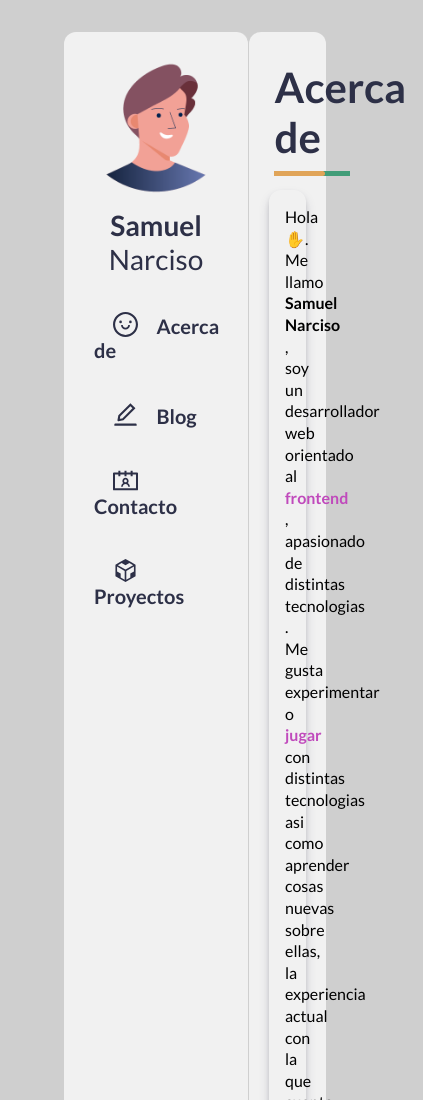
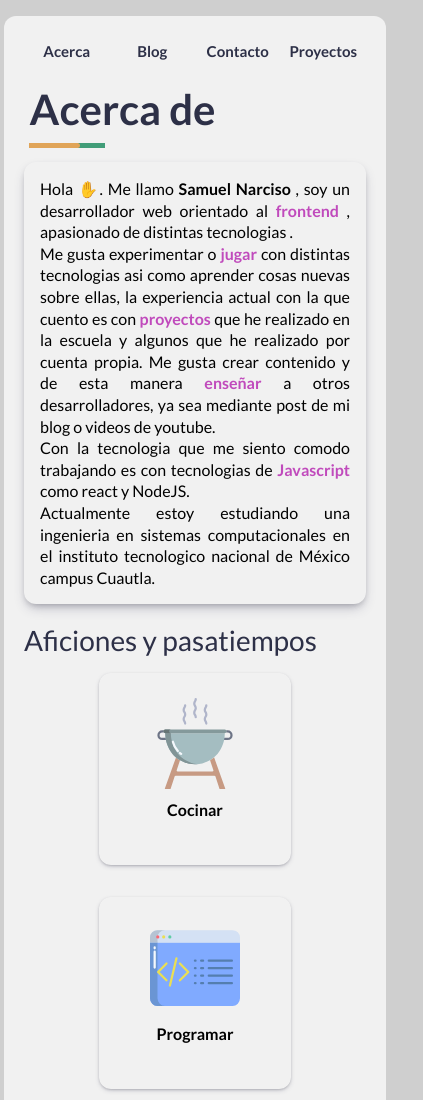
Before and after one commit to SamuelNarciso/web-personal, a Gatsby site: page / in a window 390 px wide. Shown: the top 1100 px of the page, 423 px wide, since content can reach past the window. Built offline with nearby package versions, Linux system fonts and the light colour scheme; Gatsby itself is replaced by a stand-in of ours.

Commit message:
responsive implementado

```diff
--- /dev/null
+++ b/src/components/autor.js
@@ -0,0 +1,17 @@
+import React from 'react';
+import user from '../images/avatar.png';
+
+const Autor = () => (
+  <div className="autor">
+    <div className="avatar">
+      <img src={user} alt="creador de la pagina web Samuel Narciso" />
+    </div>
+
+    <h1 className="titulo t-center">
+      <span className="bold"> Samuel </span>
+      <span className="regular"> Narciso </span>
+    </h1>
+  </div>
+);
+
+export default Autor;
--- a/src/components/layout.js
+++ b/src/components/layout.js
@@ -3,26 +3,21 @@ import PropTypes from 'prop-types';
 
 import '../styles/global-styles.css';
 import Nav from './nav';
-import user from '../images/avatar.png';
+
+import Autor from './autor';
 
 const Layout = ({ children }) => {
   return (
     <div className="wrapper">
       <aside className="side">
-        <div className="avatar">
-          <img src={user} alt='creador de la pagina web Samuel Narciso'/>
-        </div>
-
-        <h1 className="titulo t-center">
-          <span className="bold"> Samuel </span>{' '}
-          <span className="regular"> Narciso </span>
-        </h1>
+        <Autor />
         <Nav />
-
-        <div className="icons-social"></div>
       </aside>
 
-      <div className="content">{children}</div>
+      <div className="content">
+        <Nav  clase="menu-mobil " />
+        {children}
+      </div>
     </div>
   );
 };
--- a/src/components/nav.js
+++ b/src/components/nav.js
@@ -8,13 +8,14 @@ import {
   CodeSandboxOutlined,
 } from '@ant-design/icons';
 
-const Nav = () => (
-  <div className="nav">
+const Nav = ({clase}) => (
+
+  <nav className={clase ||''} >
     <ul>
       <Link className="bold " to="/">
         <li>
           <SmileOutlined className="icon" />
-          Acerca de
+          Acerca
         </li>
       </Link>
       <Link className="bold " to="/blog">
@@ -36,7 +37,7 @@ const Nav = () => (
         </li>
       </Link>
     </ul>
-  </div>
+  </nav>
 );
 
 export default Nav;
--- a/src/pages/{MarkdownRemark.frontmatter__path}.js
+++ b/src/pages/{MarkdownRemark.frontmatter__path}.js
@@ -9,6 +9,8 @@ export default function Template({ data }) {
   const { markdownRemark } = data;
   const { frontmatter, html } = markdownRemark;
   const imagen = frontmatter.cover.childImageSharp.fluid.src;
+
+
   return (
     <Layout>
       <Header titulo={frontmatter.title} />
@@ -17,7 +19,7 @@ export default function Template({ data }) {
       </div>
       <div className="post-articulo">
         <h2 className="fecha-post">{frontmatter.date}</h2>
-
+    <h3> {frontmatter.tags.map( tag => <p className='tag-post '> {tag} </p> )} </h3>
         <article
           className="blog-post-content"
           dangerouslySetInnerHTML={{ __html: html }}
@@ -37,7 +39,7 @@ export const pageQuery = graphql`
         title
         cover {
           childImageSharp {
-            fluid(maxWidth: 1000) {
+            fluid(maxWidth: 400) {
               ...GatsbyImageSharpFluid_tracedSVG
             }
           }
--- a/src/styles/global-styles.scss
+++ b/src/styles/global-styles.scss
@@ -8,12 +8,17 @@
 }
 
 html {
-  padding: 2em 4em;
+  padding: 2em 2em;
   background: #cfcfcf;
+  @media screen and (max-width: 550px) {
+    padding: 1em .25em;
+
+  }
 }
 
 $color-verde: #419d78;
 $color-amarillo: #e0a458;
+$color-naranja: #f79954;
 $color-rosa: #c04abc;
 $text-color: #2d3047;
 $bg-color-blanco: #f1f1f1;
@@ -24,7 +29,6 @@ $sombra-linea: rgba(50, 50, 93, 0.25) 0px 2px 5px -1px,
 $sombra-grande: rgba(50, 50, 93, 0.25) 0px 6px 12px -2px,
   rgba(0, 0, 0, 0.3) 0px 3px 7px -3px;
 
-
 .wrapper {
   border-radius: 12px;
   width: 100%;
@@ -33,9 +37,18 @@ $sombra-grande: rgba(50, 50, 93, 0.25) 0px 6px 12px -2px,
   grid-template-areas: ' side contenido contenido contenido ';
   grid-template-columns: 0.25fr 1fr;
   position: relative;
+
   // grid-template-rows: 50px 1fr 30px;
 }
 
+@media screen and (max-width: 800px) {
+  .content {
+    grid-area: contenido;
+  }
+  .wrapper {
+    grid-template-areas: 'contenido contenido ';
+  }
+}
 .side {
   grid-area: side;
   background: $bg-color-blanco;
@@ -54,34 +67,44 @@ $sombra-grande: rgba(50, 50, 93, 0.25) 0px 6px 12px -2px,
       height: 100%;
     }
   }
+  @media screen and (max-width: 800px) {
+    display: none;
+  }
 }
 
 .content {
+  grid-area: contenido;
+  position: relative;
   border-radius: 12px;
-  grid-area: contenido;
   background: $bg-color-blanco;
   padding: 1em 1.25em;
+  width: 100%;
 }
 
-.nav ul {
+nav ul {
   display: flex;
   flex-direction: column;
   justify-content: flex-end;
   align-items: flex-start;
   list-style-type: none;
-  padding: 1em 0 0 0.5em;
+  padding: 1em 0.5em;
   a {
     font-size: 1.25em;
     color: $text-color;
-    // color: $bg-color-blanco;
     text-decoration: none;
     border-radius: 16px;
     width: 100%;
     margin: 0.5em 0;
     li {
-      padding: 0.5em;
+      padding: 0.5em 0;
       position: relative;
       border-radius: 24px;
+      font-size: 1em;
+      display: flex;
+      flex-wrap: wrap;
+      flex-direction: row;
+      align-items: center;
+      justify-content: start;
       .icon {
         margin: 0 0.75em;
         font-size: 1.25em;
@@ -94,7 +117,11 @@ $sombra-grande: rgba(50, 50, 93, 0.25) 0px 6px 12px -2px,
     }
   }
 }
-
+@media screen and (max-width: 1202px) {
+  nav ul a li {
+    flex-direction: column;
+  }
+}
 .header {
   display: flex;
   align-items: center;
@@ -252,14 +279,24 @@ $sombra-grande: rgba(50, 50, 93, 0.25) 0px 6px 12px -2px,
 
 .post-articulo {
   .fecha-post {
+    display: inline-block;
     font-size: 1em;
     text-align: center;
-    margin-top: 0.75em;
+    margin: 0.75em 0;
     background: $color-verde;
-    width: 20%;
-    border-radius: 12px;
-    padding: 0.45em;
+    border-radius: 6px;
+    padding: 0.45em 2em;
     color: $bg-color-blanco;
+  }
+
+  .tag-post {
+    display: inline-block;
+    padding: 0.25em 1em;
+    margin: 0 1em 0.25em 0;
+    border-radius: 6px;
+    color: $bg-color-blanco;
+    background: $color-naranja;
+    box-shadow: $sombra-linea;
   }
 
   .blog-post-content {
@@ -297,3 +334,45 @@ $sombra-grande: rgba(50, 50, 93, 0.25) 0px 6px 12px -2px,
     }
   }
 }
+
+.error-404-page {
+  width: 50%;
+  img {
+    width: 100%;
+  }
+}
+
+.menu-mobil {
+  ul {
+    flex-direction: row;
+    a {
+      .icon {
+        display: none;
+      }
+    }
+  }
+
+  @media screen and (max-width: 1202px) {
+    ul{
+      margin: 0;
+      padding: 0;
+    }
+    ul a li {
+      justify-content: center;
+      align-items: center;
+      flex-direction: row;
+    }
+  }
+  @media screen and (max-width: 600px) {
+    ul a li {
+      padding: 0;
+      margin: 0;
+      font-size: 0.75em;
+    }
+  }
+  @media screen and (max-width: 320px) {
+    ul a li {
+      font-size: 0.5em;
+    }
+  }
+}
```
Also changed, not shown: projects/2019-01-06-react–the-future-of-web-frontend/index.md (+1 -1 lines), src/pages/404.js (+15 -7 lines), src/images/404.svg (added), src/styles/global-styles.css, 1 other file.
